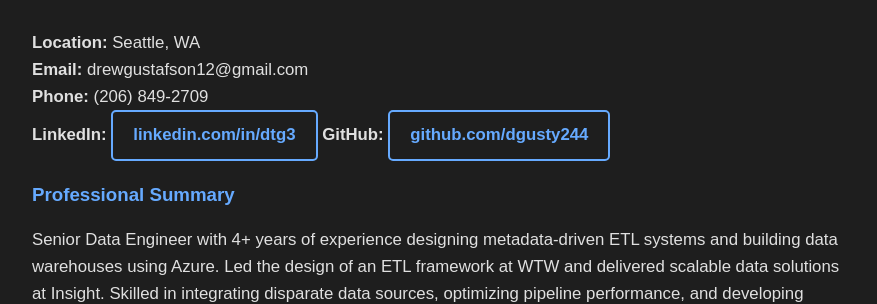
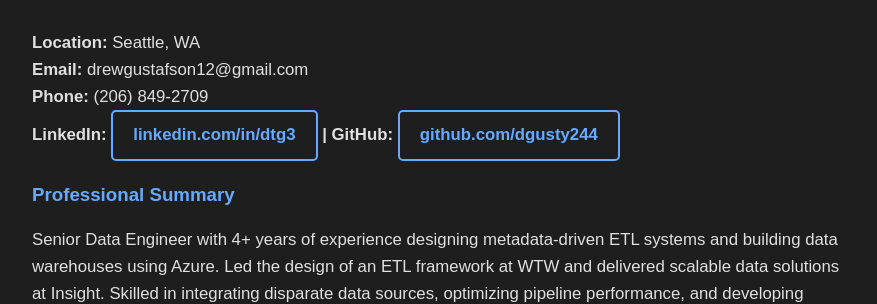
Before and after one commit to dgusty244/dgusty244.github.io, a Jekyll site: the page built from index.html, in a window 1280 px wide and 900 px high, scrolled down 510 px. Shown: the part 135-439 px from the top of the window, without its empty margins (198-1075 px from the left). Built offline with Jekyll 4.4.1, drawn with Linux system fonts in a browser that asks for light colours.

Commit message:
Update index.html

```diff
--- a/index.html
+++ b/index.html
@@ -15,7 +15,7 @@ title: Drew Gustafson | Portfolio
      <strong>Email:</strong> drewgustafson12@gmail.com<br>
      <strong>Phone:</strong> (206) 849-2709<br>
      <strong>LinkedIn:</strong> <a href="https://linkedin.com/in/dtg3" target="_blank" class="btn" rel="noopener noreferrer">linkedin.com/in/dtg3</a>
-     <strong>GitHub:</strong> <a href="https://github.com/dgusty244" target="_blank" class="btn" rel="noopener noreferrer">github.com/dgusty244</a>
+     <strong> | GitHub:</strong> <a href="https://github.com/dgusty244" target="_blank" class="btn" rel="noopener noreferrer">github.com/dgusty244</a>
   </p>
 
   <h3>Professional Summary</h3>
```
